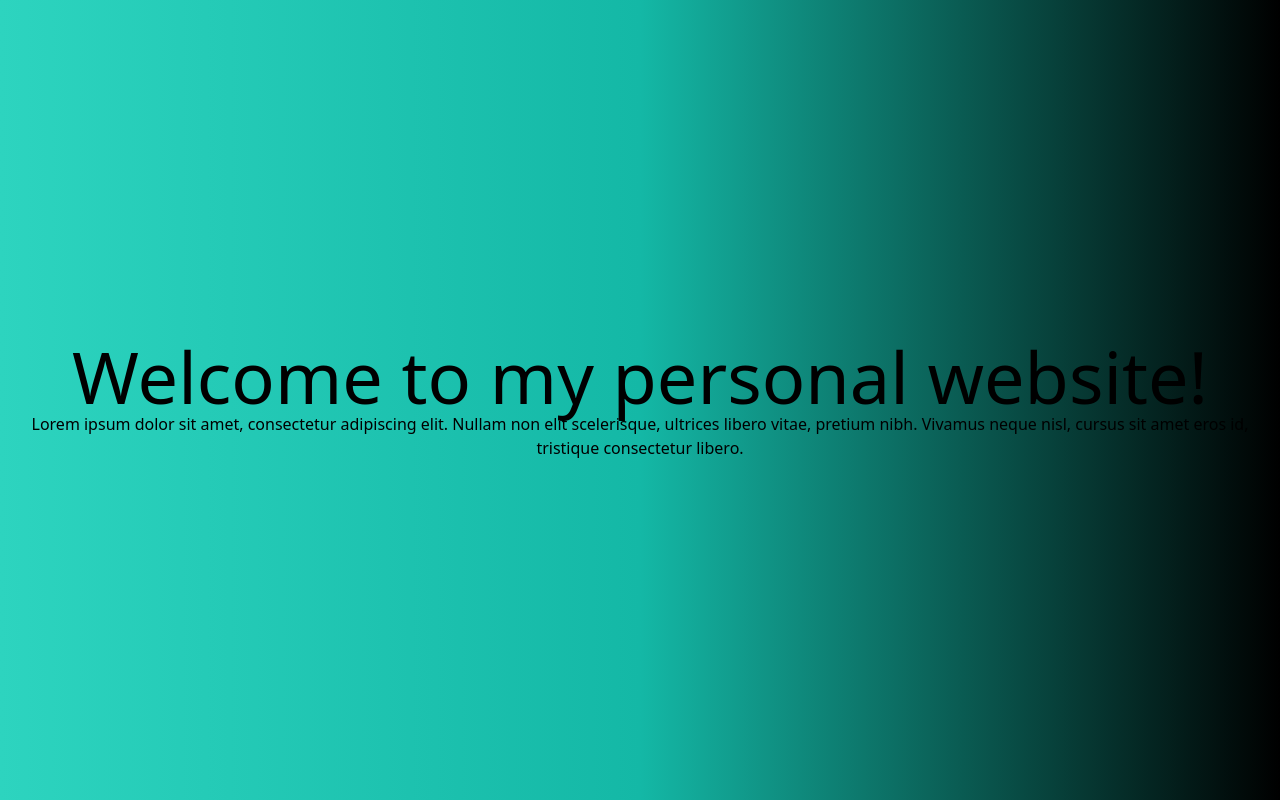
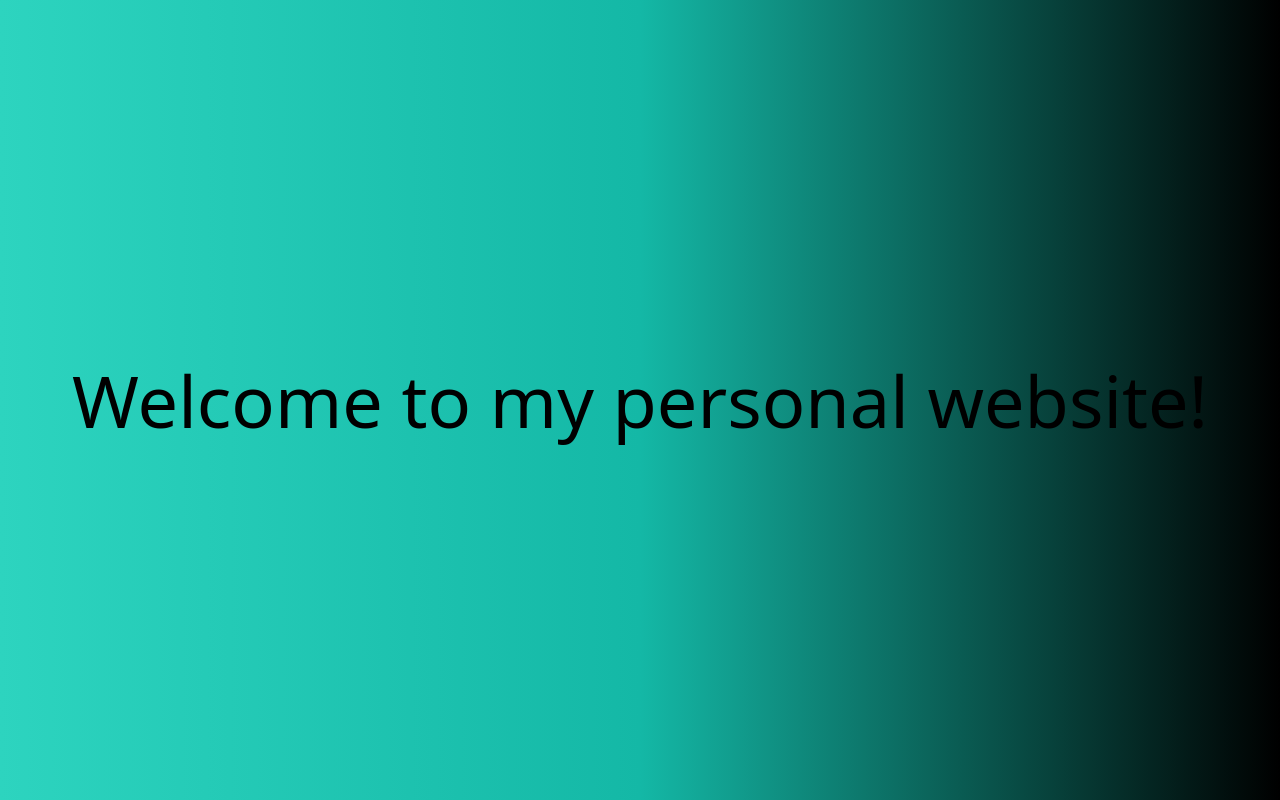
Before and after one commit to jedi24garcia/main-web-react, a React (Create React App) app: page / in a window 1280 px wide. Built offline with nearby package versions, Linux system fonts and the light colour scheme.

Commit message:
removed Lorem

```diff
--- a/src/main.js
+++ b/src/main.js
@@ -6,7 +6,6 @@ function Home() {
         <div className='bg-gradient-to-r from-teal-400 via-teal-500 to-black flex items-center justify-center h-screen'>
             <div className='text-center'>
                 <h1 className='text-7xl'>Welcome to my personal website!</h1>
-                <p>Lorem ipsum dolor sit amet, consectetur adipiscing elit. Nullam non elit scelerisque, ultrices libero vitae, pretium nibh. Vivamus neque nisl, cursus sit amet eros id, tristique consectetur libero.</p>
             </div>
         </div>
     );
```
